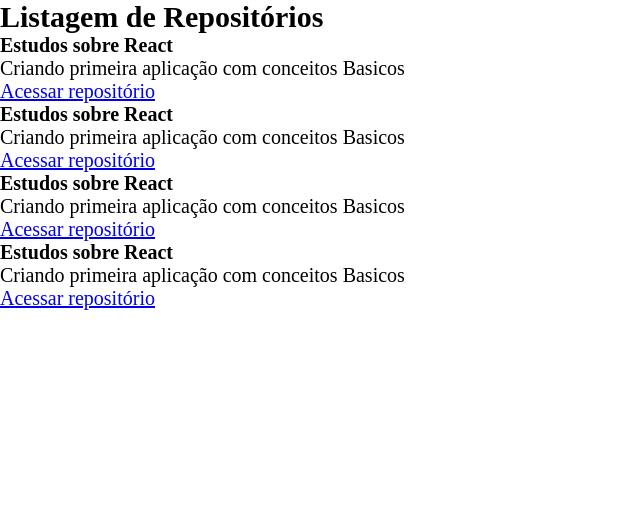
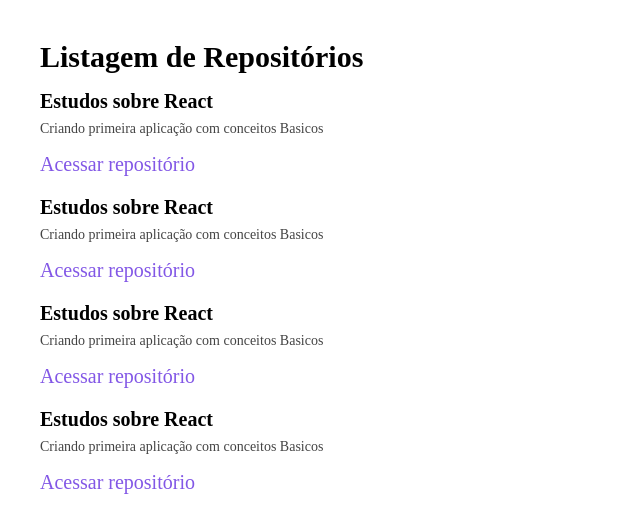
Before and after one commit to devhijazi/01-github-explorer, a React app: page / in a window 1280 px wide. Shown: the top 532 px of the page, without its empty margins (0-640 px from the left). Built offline with nearby package versions, Linux system fonts and the light colour scheme.

Commit message:
add style of repository list

```diff
--- a/src/components/RepositoryList.jsx
+++ b/src/components/RepositoryList.jsx
@@ -1,4 +1,6 @@
 import { RepositoryItem } from "./RepositoryItem";
+
+import '../styles/repositories.scss'
 
 
 const repositoryProps = {
--- /dev/null
+++ b/src/styles/repositories.scss
@@ -0,0 +1,33 @@
+//Estilização do repository list
+
+section.repository-list {
+  margin: 40px;
+
+  h1 {
+    margin-bottom: 16px;
+  }
+
+  ul {
+    list-style: none;
+
+    li {
+      //referenciando o elemento e adicionando margin apartir do segundo elemento
+      & + li {
+        margin-top: 20px;
+      }
+
+      p {
+        font-size: 14px;
+        color: #444;
+        margin-top: 8px;
+      }
+
+      a {
+        display: inline-block;
+        margin-top: 16px;
+        text-decoration: none;
+        color: #8257e6;
+      }
+    }
+  }
+}
```
